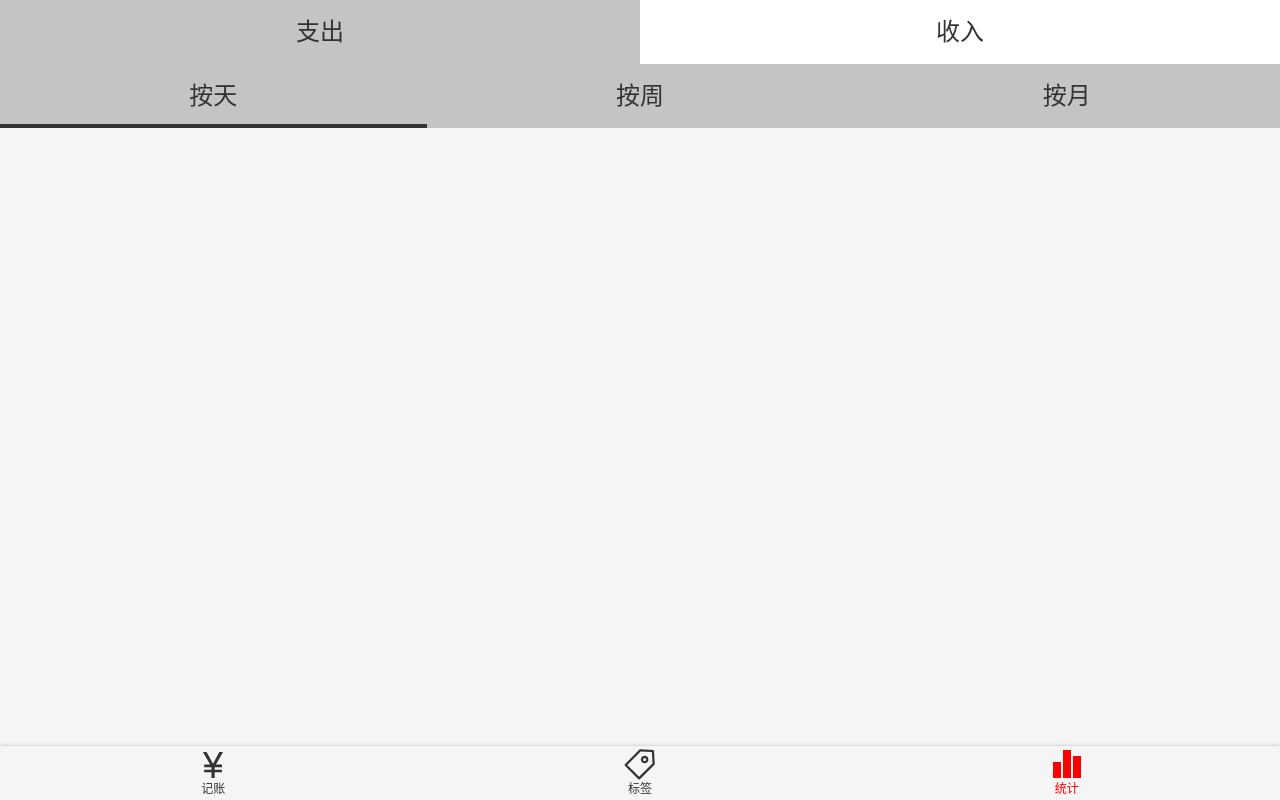
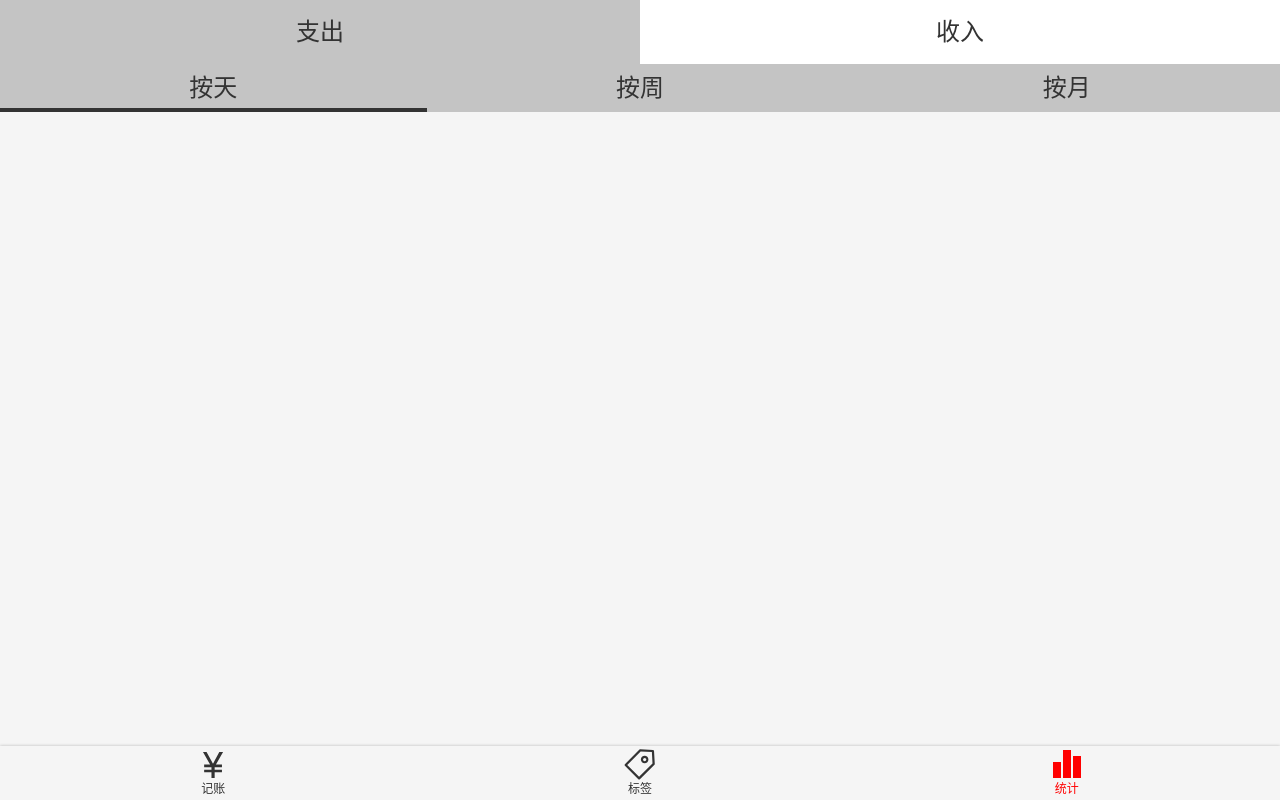
Before and after one commit to Righthand5/money, a Vue app: page /#/statistics in a window 1280 px wide. Built offline with nearby package versions, Linux system fonts and the light colour scheme.

Commit message:
更新css

```diff
--- a/src/components/Tabs.vue
+++ b/src/components/Tabs.vue
@@ -1,6 +1,7 @@
 <template>
-  <ul class="tabs">
+  <ul class="tabs" :class = "{[classPrefix+'-tabs']: classPrefix}">
     <li v-for="item in dataSource" :key="item.value"
+        class = "tabs-item"
         :class = "liClass(item)"
         @click="select(item)">{{ item.text }}
     </li>
@@ -39,15 +40,13 @@
   display: flex;
   text-align: center;
   font-size: 24px;
-
-  > li {
+  &-item {
     width: 50%;
     height: 64px;
     display: flex;
     justify-content: center;
     align-items: center;
     position: relative;
-
     &.selected::after {
       content: '';
       position: absolute;
--- a/src/views/Statistics.vue
+++ b/src/views/Statistics.vue
@@ -11,10 +11,13 @@
   background: white;
   &.selected{
     background: #c4c4c4;
+    &::after{
+      display: none;
+    }
   }
-  &::after{
-  display: none;
 }
+::v-deep li.interval-tabs-item{
+  height: 48px;
 }
 </style>
 
```
